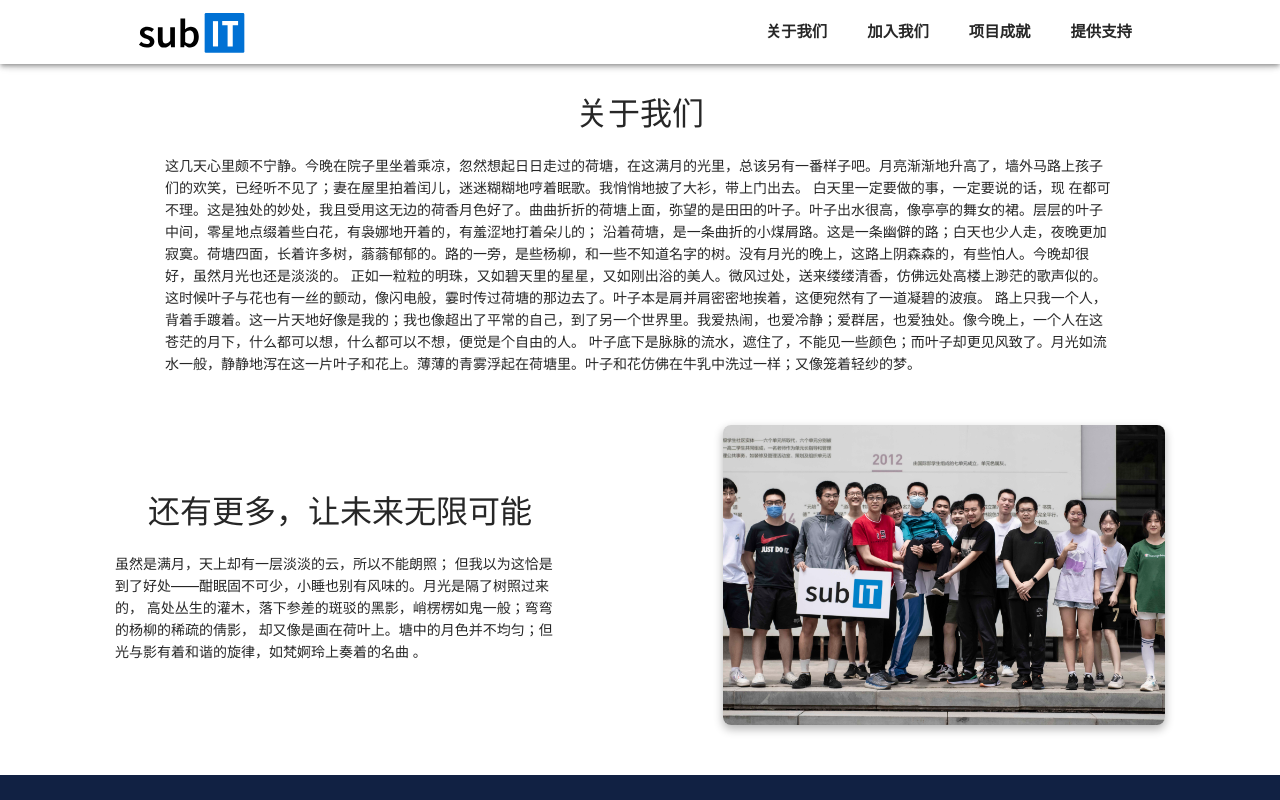
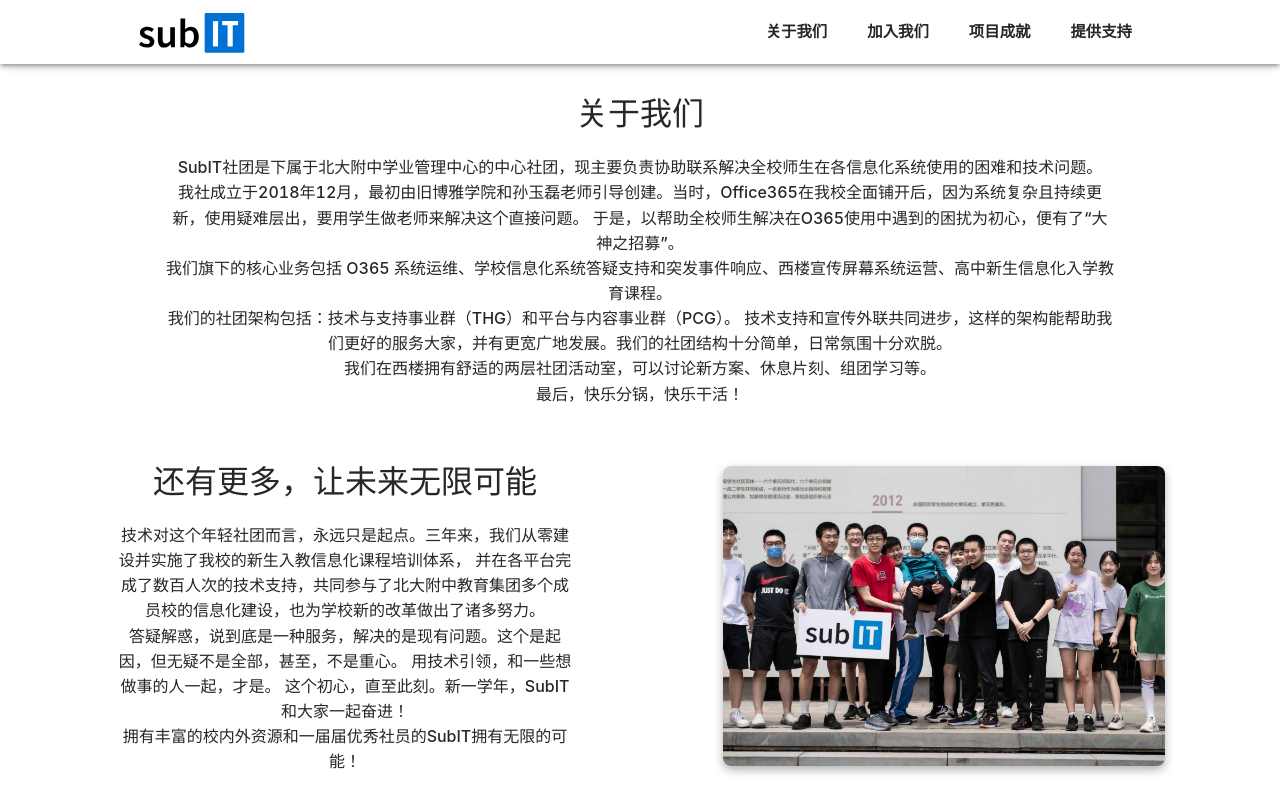
Before and after one commit to subitlab/subit_official_react, a Next.js app: page /about in a window 1280 px wide. Shown: the top 800 px of the page. Built offline with nearby package versions, Linux system fonts and the light colour scheme.

Commit message:
little fix & Text

```diff
--- a/components/Join/MemberList.js
+++ b/components/Join/MemberList.js
@@ -25,7 +25,7 @@ class MemberList extends Component {
                     this.state.data.current.map((session,i) => (
                         <Session key={i} data={session}/>))
                 }
-                <h1 className={style.sessionTitle}>以下为养老院·荣誉社员</h1>
+                <h1 className={style.sessionTitle} style={{ marginTop:10 }}>以下为养老院·荣誉社员</h1>
                 {
                     this.state.data.honor.map((session,i) => (
                         <Session key={i} data={session}/>))
--- a/pages/about/index.js
+++ b/pages/about/index.js
@@ -28,13 +28,27 @@ function AboutUs() {
     return(
         <div className={style.about}>
             <h1 className={style.center_title}>关于我们</h1>
-            <div>
-                这几天心里颇不宁静。今晚在院子里坐着乘凉，忽然想起日日走过的荷塘，在这满月的光里，总该另有一番样子吧。月亮渐渐地升高了，墙外马路上孩子们的欢笑，已经听不见了；妻在屋里拍着闰儿，迷迷糊糊地哼着眠歌。我悄悄地披了大衫，带上门出去。
-                白天里一定要做的事，一定要说的话，现 在都可不理。这是独处的妙处，我且受用这无边的荷香月色好了。曲曲折折的荷塘上面，弥望的是田田的叶子。叶子出水很高，像亭亭的舞女的裙。层层的叶子中间，零星地点缀着些白花，有袅娜地开着的，有羞涩地打着朵儿的；
-                沿着荷塘，是一条曲折的小煤屑路。这是一条幽僻的路；白天也少人走，夜晚更加寂寞。荷塘四面，长着许多树，蓊蓊郁郁的。路的一旁，是些杨柳，和一些不知道名字的树。没有月光的晚上，这路上阴森森的，有些怕人。今晚却很好，虽然月光也还是淡淡的。
-                正如一粒粒的明珠，又如碧天里的星星，又如刚出浴的美人。微风过处，送来缕缕清香，仿佛远处高楼上渺茫的歌声似的。这时候叶子与花也有一丝的颤动，像闪电般，霎时传过荷塘的那边去了。叶子本是肩并肩密密地挨着，这便宛然有了一道凝碧的波痕。
-                路上只我一个人，背着手踱着。这一片天地好像是我的；我也像超出了平常的自己，到了另一个世界里。我爱热闹，也爱冷静；爱群居，也爱独处。像今晚上，一个人在这苍茫的月下，什么都可以想，什么都可以不想，便觉是个自由的人。
-                叶子底下是脉脉的流水，遮住了，不能见一些颜色；而叶子却更见风致了。月光如流水一般，静静地泻在这一片叶子和花上。薄薄的青雾浮起在荷塘里。叶子和花仿佛在牛乳中洗过一样；又像笼着轻纱的梦。
+            <div className={style.text}>
+                <div>
+                    SubIT社团是下属于北大附中学业管理中心的中心社团，现主要负责协助联系解决全校师生在各信息化系统使用的困难和技术问题。
+                </div>
+                <div>
+                    我社成立于2018年12月，最初由旧博雅学院和孙玉磊老师引导创建。当时，Office365在我校全面铺开后，因为系统复杂且持续更新，使用疑难层出，要用学生做老师来解决这个直接问题。
+                    于是，以帮助全校师生解决在O365使用中遇到的困扰为初心，便有了“大神之招募”。
+                </div>
+                <div>
+                    我们旗下的核心业务包括 O365 系统运维、学校信息化系统答疑支持和突发事件响应、西楼宣传屏幕系统运营、高中新生信息化入学教育课程。
+                </div>
+                <div>
+                    我们的社团架构包括：技术与支持事业群（THG）和平台与内容事业群（PCG）。
+                    技术支持和宣传外联共同进步，这样的架构能帮助我们更好的服务大家，并有更宽广地发展。我们的社团结构十分简单，日常氛围十分欢脱。
+                </div>
+                <div>
+                    我们在西楼拥有舒适的两层社团活动室，可以讨论新方案、休息片刻、组团学习等。
+                </div>
+                <div>
+                    最后，快乐分锅，快乐干活！
+                </div>
             </div>
         </div>
     );
@@ -49,10 +63,16 @@ function MoreAboutUs() {
                     <h1 className={style.part_title}>让未来无限可能</h1>
                 </div>
                 <div className={style.text}>
-                    虽然是满月，天上却有一层淡淡的云，所以不能朗照；
-                    但我以为这恰是到了好处——酣眠固不可少，小睡也别有风味的。月光是隔了树照过来的，
-                    高处丛生的灌木，落下参差的斑驳的黑影，峭楞楞如鬼一般；弯弯的杨柳的稀疏的倩影，
-                    却又像是画在荷叶上。塘中的月色并不均匀；但光与影有着和谐的旋律，如梵婀玲上奏着的名曲 。
+                    <div>
+                    技术对这个年轻社团而言，永远只是起点。三年来，我们从零建设并实施了我校的新生入教信息化课程培训体系，
+                    并在各平台完成了数百人次的技术支持，共同参与了北大附中教育集团多个成员校的信息化建设，也为学校新的改革做出了诸多努力。
+                    </div><div>
+                    答疑解惑，说到底是一种服务，解决的是现有问题。这个是起因，但无疑不是全部，甚至，不是重心。
+                    用技术引领，和一些想做事的人一起，才是。
+                    这个初心，直至此刻。新一学年，SubIT和大家一起奋进！
+                    </div><div>
+                    拥有丰富的校内外资源和一届届优秀社员的SubIT拥有无限的可能！
+                    </div>
                 </div>
             </div>
             <div className={style.pic}></div>
--- a/styles/About/about.module.css
+++ b/styles/About/about.module.css
@@ -57,13 +57,17 @@
 .text_box {
     display: flex;
     flex-direction: column;
-    width: 450px;
+    width: 460px;
     animation: RightAnimation ease .5s;
     animation-iteration-count: 1;
 }
 
 .text {
     display: flex;
+    font-size: 16px;
+    font-weight: 500;
+    flex-direction: column;
+    text-align: center;
 }
 
 @media (max-width: 1250px) {
--- a/styles/Join/MemberList.module.css
+++ b/styles/Join/MemberList.module.css
@@ -5,8 +5,9 @@
     justify-content: space-between;
     /*align-items: center;*/
     padding: 10px 150px 10px 150px;
-    background: rgba(255, 255, 255);
+    background: rgba(240, 240, 240,0.85);
     box-shadow: 0 4px 5px 0 rgb(0 0 0 / 14%), 0 1px 10px 0 rgb(0 0 0 / 12%), 0 2px 4px -1px rgb(0 0 0 / 30%);
+    transition: all .25s ease-in-out;
 }
 
 .title {
@@ -35,16 +36,19 @@
 .MemberCard {
     display: flex;
     flex-wrap: wrap;
-    /*justify-content:;*/
+    /*justify-content: center;*/
+    transition: all .25s ease-in-out;
 }
 
 .PersonCard {
     min-width: 225px;
     height: 50px;
-    margin:10px;
+    margin:12px auto;
     border-radius: 5px;
     display: flex;
     box-shadow: 0 2px 7px 0 rgba(0, 0, 0, 0.3);
+    background: rgba(255, 255, 255, 0.9);
+    transition: all .25s ease-in-out;
 }
 .name,.house {
     color: rgba(0, 0, 0, 0.85);
@@ -63,7 +67,6 @@
     width: 65%;
     /*transform: translateX(100px);*/
 }
-
 @media (max-width: 1100px){
     .sessionTitle {
         text-align: center;
```
Also changed, not shown: data/achievements.json (+4 -4 lines).
